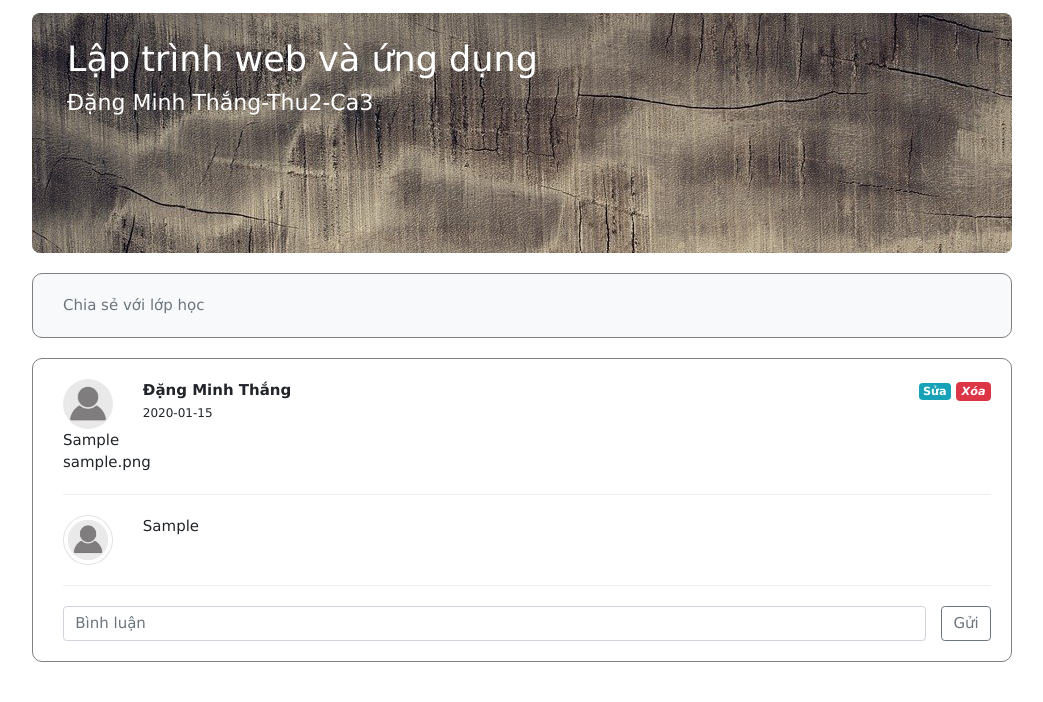
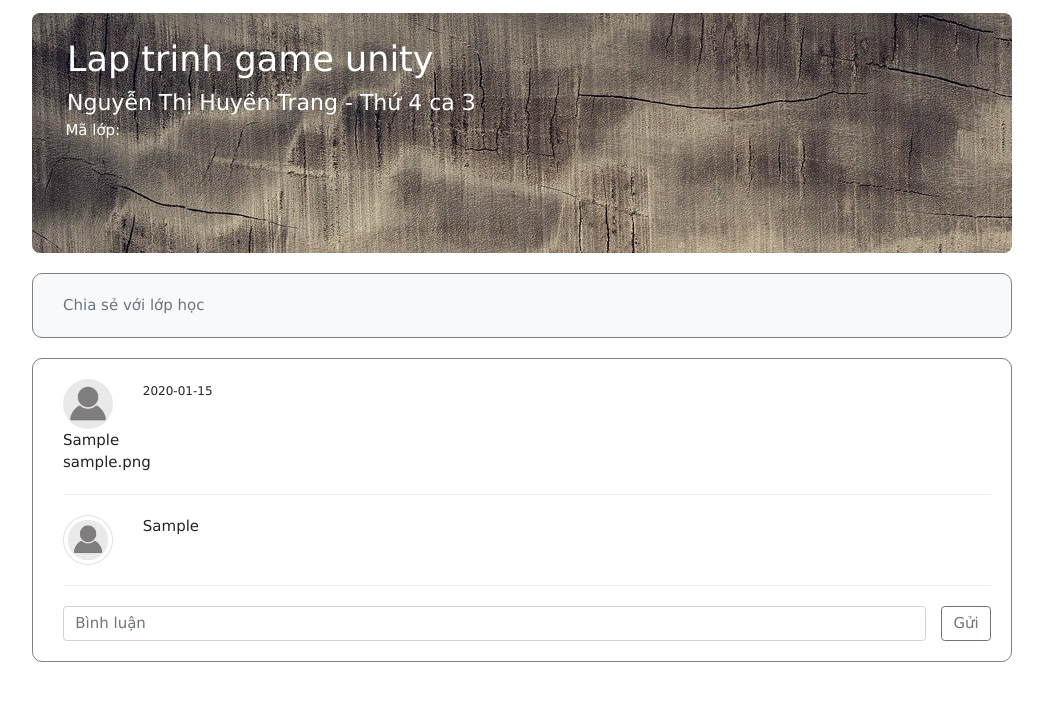
Before and after one commit to sieuquayskt3/503073_LTWVUD_DoAn, a PHP site: page /stream.php?IdLop=51 in a window 1280 px wide. Shown: the part 67-769 px from the top of the page, without its empty margins (118-1161 px from the left). Run offline with PHP 8.4, Linux system fonts and the light colour scheme; the visitor is signed in with stand-in values (Sample User, id 1); data comes from the database, SQL or seed files in the repository; tables that the repository leaves empty hold one stand-in row (values such as "Sample post"); some libraries are stand-ins or nearby versions.

Commit message:
Update stream.php

```diff
--- a/Classroom/stream.php
+++ b/Classroom/stream.php
@@ -105,6 +105,7 @@ $quyen = $_SESSION["role"]; // quyền người dùng
 
   if (isset($_POST['action'])){
     $action = $_POST['action'];
+
     // confirm delete post dialog
     if ($action == 'delete-post'
       && isset($_GET['IdLop'])&& isset($_POST['id-post'])){
@@ -168,8 +169,22 @@ $quyen = $_SESSION["role"]; // quyền người dùng
 
     <div class="container">
         <div class="bgd-img-top" style="background-image: url('images/brown.jpg');">
-            <div class="class">Lập trình web và ứng dụng</div>
-            <div class="class-info">Đặng Minh Thắng-Thu2-Ca3</div>
+            <!-- Thông tin lớp học -->
+            <?php
+              $connClass = open_database();
+              $sqlClass = 'SELECT * FROM class WHERE IdLop ='. $_GET["IdLop"];
+              $resultClass = $connClass->query($sqlClass);
+              if ($resultClass->num_rows > 0) {
+                while ($rowClass = $resultClass->fetch_assoc()) {
+                  echo '<div class="class">'.$rowClass['TenLop'].'</div>';
+
+                  echo '<div class="class-info">'.$rowClass['TenGv'].' - '.$rowClass['MoTa'].'</div>';
+
+
+                  echo '<div class="text-white">&nbsp;&nbsp&nbsp;&nbsp;&nbsp;&nbsp;&nbsp;Mã lớp: '.$rowClass['MaLop'].'</div>';
+                }
+              }
+            ?>
         </div>
 
         <div class="account bg-light text-muted">
@@ -206,7 +221,6 @@ $quyen = $_SESSION["role"]; // quyền người dùng
         </div>
 
     <?php
-      require_once 'connection.php';
       $conn = open_database();
       $sql = "SELECT * FROM post";
       $result = $conn->query($sql);
@@ -221,14 +235,29 @@ $quyen = $_SESSION["role"]; // quyền người dùng
 
           <div class="col-9">
             <div class="name-gv">
-              <dt>Đặng Minh Thắng</dt>
+              <!-- Lấy tên giảng viên -->
+              <?php
+                  $connGv = open_database();
+                  $sqlGv = 'SELECT * FROM account WHERE IdAccount ='. $row["IdAccount"];
+                  $resultGv = $connGv->query($sqlGv);
+                  if ($resultGv->num_rows > 0) {
+                    while ($rowGv = $resultGv->fetch_assoc()) {
+                      echo '<dt>'.$rowGv['HoTen'].'</dt>';
+                    }
+                  }
+              ?>
+
             </div>
             <div class="date"><small><?php echo $row["NgayTao"] ?></small></div>
           </div>
 
           <div class="col-2 text-right">
-              <a href="#" class="badge badge-info">Sửa</a>
-              <i onclick="updateDeletePostDialog(<?php echo$row['IdPost']?>)" class="badge btn btn-danger" data-toggle="modal" data-target="#PostModal-del">Xóa</i>
+            <?php
+              if ($quyen == "Admin" || $quyen == "Teacher"){
+                echo '<a href="#" class="badge badge-info">Sửa</a>';
+                echo '<i onclick="updateDeletePostDialog('.$row['IdPost'].')" class="badge btn btn-danger" data-toggle="modal" data-target="#PostModal-del">Xóa</i>';
+              }
+            ?>
           </div>
         </div>
 
```
